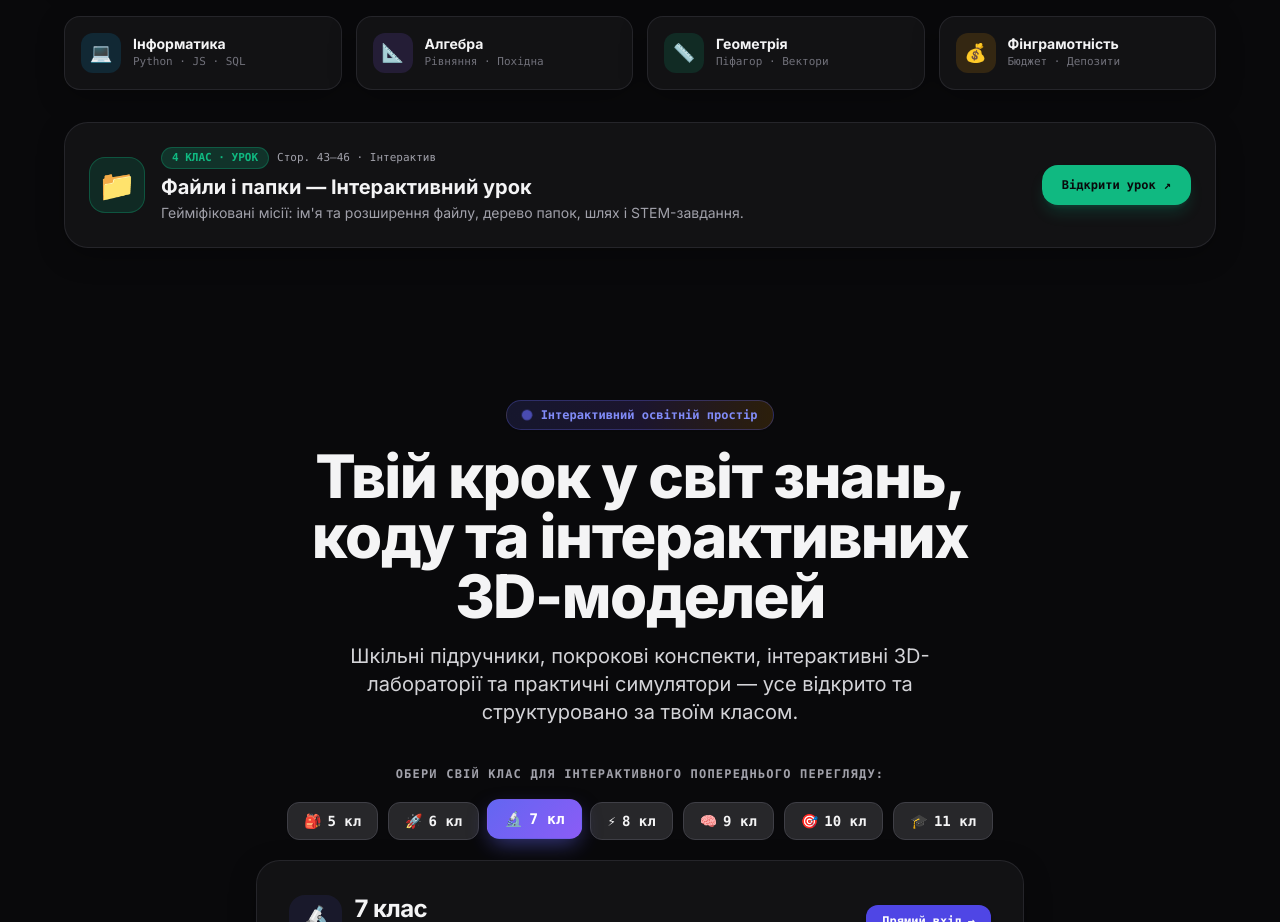
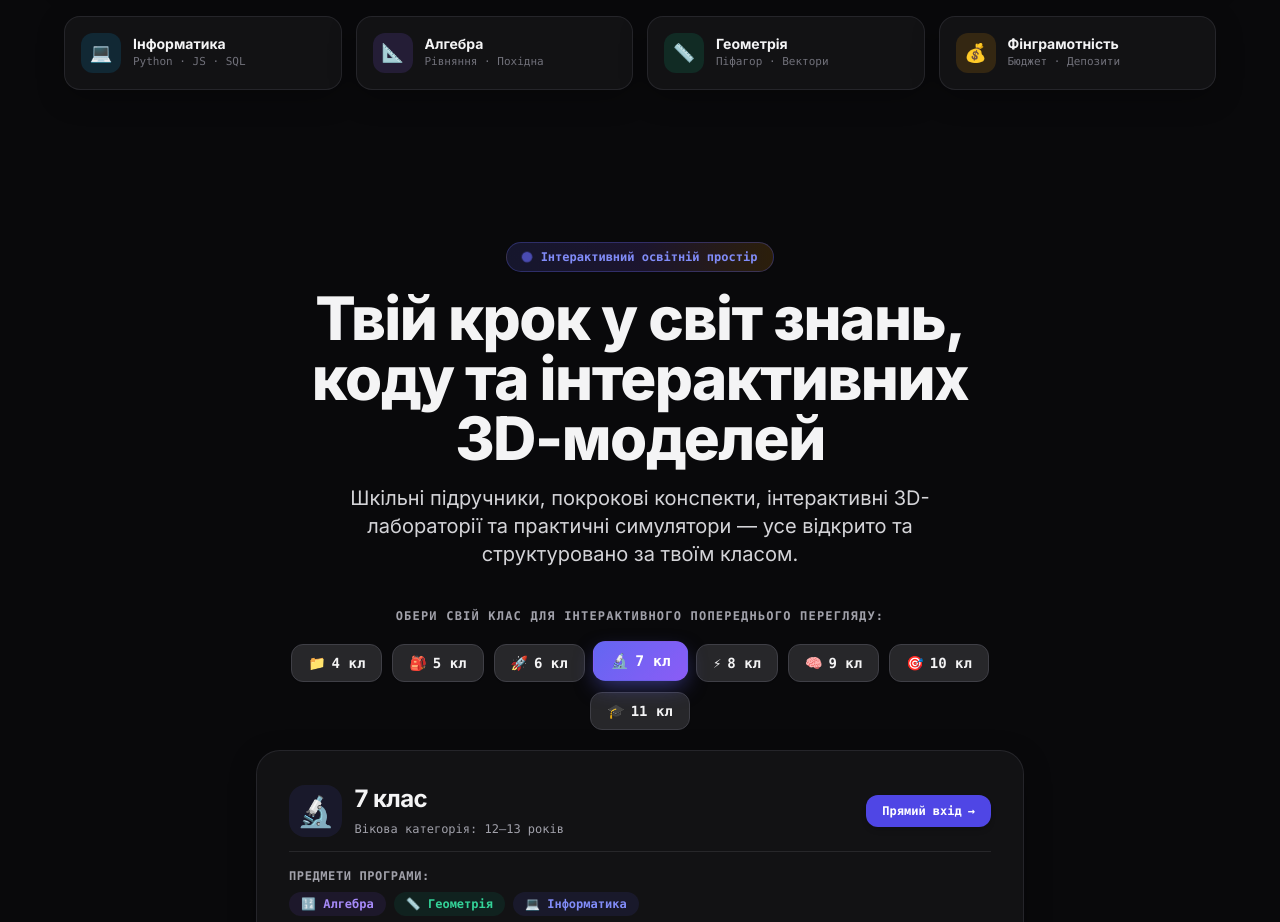
Before and after one commit to dark1604/portfoliohub, a plain HTML site: page index.html in a window 1280 px wide. Shown: the part 1500-2422 px from the top of the page. Drawn offline with nearby package versions, Linux system fonts and the light colour scheme.

Commit message:
Move 4th grade 'Files and Folders' lesson into Learning Hub under Grade 4

```diff
--- a/index.html
+++ b/index.html
@@ -722,24 +722,7 @@
           </a>
         </div>
 
-        <!-- Інтерактивний урок 4 класу: Файли і папки -->
-        <a href="./lessons/files-and-folders-4/index.html" target="_blank" rel="noopener noreferrer" class="bento-card glass-panel rounded-3xl p-5 sm:p-6 flex flex-col sm:flex-row sm:items-center justify-between gap-4 border border-emerald-500/30 bg-gradient-to-r from-emerald-500/10 via-sky-500/5 to-transparent group">
-          <div class="flex items-center gap-4">
-            <div class="w-14 h-14 shrink-0 rounded-2xl bg-emerald-500/15 border border-emerald-500/30 flex items-center justify-center text-3xl group-hover:scale-110 transition-transform">📁</div>
-            <div>
-              <div class="flex flex-wrap items-center gap-2 mb-1">
-                <span class="font-tech text-[11px] px-2.5 py-0.5 rounded-full bg-emerald-500/20 text-emerald-500 border border-emerald-500/30 font-semibold">4 КЛАС · УРОК</span>
-                <span class="font-tech text-[11px] text-zinc-400">Стор. 43–46 · Інтерактив</span>
-              </div>
-              <h3 class="text-lg sm:text-xl font-bold group-hover:text-emerald-400 transition-colors">Файли і папки — Інтерактивний урок</h3>
-              <p class="text-xs sm:text-sm text-zinc-600 dark:text-zinc-400 mt-0.5">Гейміфіковані місії: ім'я та розширення файлу, дерево папок, шлях і STEM-завдання.</p>
-            </div>
-          </div>
-          <span class="shrink-0 inline-flex items-center gap-2 px-5 py-3 rounded-2xl text-xs font-bold font-tech bg-emerald-500 text-zinc-950 group-hover:scale-[1.03] transition-transform shadow-lg shadow-emerald-500/20">
-            <span>Відкрити урок</span>
-            <span>↗</span>
-          </span>
-        </a>
+
       </div>
     </section>
 
@@ -1740,7 +1723,7 @@ $$S = P(1 + i)^n + M \cdot \frac{(1 + i)^n - 1}{i}, \qquad i = \frac{r}{12}$$
      ========================================================================== */
   const SUBJECTS = {
     cs: {
-      name: "Інформатика", short: "Інформатика", emoji: "💻", grades: [5, 6, 7, 8, 9, 10, 11], tone: "indigo",
+      name: "Інформатика", short: "Інформатика", emoji: "💻", grades: [4, 5, 6, 7, 8, 9, 10, 11], tone: "indigo",
       desc: "Алгоритми, Python, веб-розробка, бази даних і цифрова безпека.",
       icon: "M8 9l3 3-3 3m5 0h3M5 20h14a2 2 0 002-2V6a2 2 0 00-2-2H5a2 2 0 00-2 2v12a2 2 0 002 2z",
       books: [
@@ -1828,17 +1811,6 @@ $$S = P(1 + i)^n + M \cdot \frac{(1 + i)^n - 1}{i}, \qquad i = \frac{r}{12}$$
       desc: "Освітній веб-проєкт з інформаційної гігієни, медіаграмотності, критичного мислення та захисту від дезінформації й цифрового перевантаження.",
       tags: ["Інфогігієна", "Кібербезпека", "Медіаграмотність", "EdTech"],
       icon: "M9 12l2 2 4-4m5.618-4.016A11.955 11.955 0 0112 2.944a11.955 11.955 0 01-8.618 3.04A12.02 12.02 0 003 9c0 5.591 3.824 10.29 9 11.622 5.176-1.332 9-6.03 9-11.622 0-1.042-.133-2.052-.382-3.016z"
-    },
-    {
-      title: "Файли і папки (4 клас)",
-      badge: "Інтерактивний урок · 4 клас",
-      tone: "emerald",
-      url: "./lessons/files-and-folders-4/index.html",
-      repo: "4 клас · Стор. 43–46",
-      actionLabel: "Відкрити урок ↗",
-      desc: "Інтерактивний гейміфікований урок з інформатики для 4 класу: ім'я та розширення файлу, дерево папок і шлях, STEM-завдання та логічні місії.",
-      tags: ["4 клас", "Інформатика", "Файли і папки", "Інтерактив"],
-      icon: "M3 7a2 2 0 012-2h4l2 2h8a2 2 0 012 2v8a2 2 0 01-2 2H5a2 2 0 01-2-2V7z"
     }
   ];
 
@@ -1882,6 +1854,7 @@ $$S = P(1 + i)^n + M \cdot \frac{(1 + i)^n - 1}{i}, \qquad i = \frac{r}{12}$$
      ========================================================================== */
   const DEMO_ARTICLES = [
     // Інформатика
+    { id: "cs-files-folders-4", subject: "cs", grade: 4,  type: "lesson",  time: "20 хв", externalUrl: "./lessons/files-and-folders-4/index.html", title: "Файли і папки", summary: "Інтерактивний гейміфікований урок: ім'я та розширення файлу, дерево папок, шлях і STEM-місії.", tags: ["4 клас", "Файли", "Папки", "Інтерактив"] },
     { id: "cs-algorithms-5",   subject: "cs", grade: 5,  type: "lesson",  time: "8 хв",  title: "Алгоритми та виконавці", summary: "Що таке алгоритм, його властивості та перша програма з Черепашкою.", tags: ["Алгоритми", "Turtle"] },
     { id: "python-algo-sort",  subject: "cs", grade: 9,  type: "lesson",  time: "15 хв", title: "Пошук і сортування в Python", summary: "Big-O, бінарний пошук та оптимізоване сортування бульбашкою.", tags: ["Python", "Big-O"] },
     { id: "js-dom-events",     subject: "cs", grade: 10, type: "lesson",  time: "12 хв", title: "DOM-дерево та події в JavaScript", summary: "querySelector, делегування подій і інтерфейс як функція від стану.", tags: ["JavaScript", "DOM"] },
@@ -1913,6 +1886,7 @@ $$S = P(1 + i)^n + M \cdot \frac{(1 + i)^n - 1}{i}, \qquad i = \frac{r}{12}$$
 
   /* Розподіл предметів за класами (сувора шкільна програма) */
   const GRADE_SUBJECTS = {
+    4: ["cs"],
     5: ["math", "cs"],
     6: ["math", "cs"],
     7: ["alg", "geom", "cs"],
@@ -1921,10 +1895,11 @@ $$S = P(1 + i)^n + M \cdot \frac{(1 + i)^n - 1}{i}, \qquad i = \frac{r}{12}$$
     10: ["alg", "geom", "cs", "fin"],
     11: ["alg", "geom", "cs", "fin"]
   };
-  const GRADES = [5, 6, 7, 8, 9, 10, 11];
+  const GRADES = [4, 5, 6, 7, 8, 9, 10, 11];
 
   /* Дитячі метадані класів (вік, іконки, підписи) */
   const GRADE_META = {
+    4: { num: 4, label: "4 клас", emoji: "📁", age: "9–10 років", desc: "Початкова інформатика: файли, папки, алгоритми та перші цифрові відкриття." },
     5: { num: 5, label: "5 клас", emoji: "🎒", age: "10–11 років", desc: "Молодша школа: адаптація, основи алгоритмів та логічне мислення." },
     6: { num: 6, label: "6 клас", emoji: "🚀", age: "11–12 років", desc: "Дроби, відсотки, перші кроки у програмуванні та проєктах." },
     7: { num: 7, label: "7 клас", emoji: "🔬", age: "12–13 років", desc: "Старт справжньої математики: розділення на алгебру та геометрію." },
@@ -2931,8 +2906,13 @@ $$S = P(1 + i)^n + M \cdot \frac{(1 + i)^n - 1}{i}, \qquad i = \frac{r}{12}$$
           </div>
 
           <div class="grid gap-3 sm:gap-4">
-            ${lessons.length ? lessons.map((l, idx) => `
-              <a href="#/hub/${grade}/${subject}/${l.id}" class="glass-card glass-panel group rounded-2xl p-5 sm:p-6 transition-all hover:border-indigo-500/50 hover:shadow-lg flex flex-col sm:flex-row sm:items-center justify-between gap-4">
+            ${lessons.length ? lessons.map((l, idx) => {
+              const lessonHref = l.externalUrl ? esc(l.externalUrl) : `#/hub/${grade}/${subject}/${l.id}`;
+              const lessonExtAttrs = l.externalUrl ? `target="_blank" rel="noopener noreferrer"` : "";
+              const lessonBtnLabel = l.externalUrl ? "Відкрити урок" : "Читати урок";
+              const lessonArrow = l.externalUrl ? "↗" : "→";
+              return `
+              <a href="${lessonHref}" ${lessonExtAttrs} class="glass-card glass-panel group rounded-2xl p-5 sm:p-6 transition-all hover:border-indigo-500/50 hover:shadow-lg flex flex-col sm:flex-row sm:items-center justify-between gap-4">
                 <div class="flex items-start gap-4">
                   <span class="w-10 h-10 shrink-0 rounded-xl bg-zinc-100 dark:bg-zinc-800 text-zinc-600 dark:text-zinc-300 font-tech font-bold text-sm flex items-center justify-center group-hover:bg-indigo-600 group-hover:text-white transition-colors">
                     ${idx < 9 ? "0" + (idx + 1) : idx + 1}
@@ -2948,12 +2928,13 @@ $$S = P(1 + i)^n + M \cdot \frac{(1 + i)^n - 1}{i}, \qquad i = \frac{r}{12}$$
 
                 <div class="self-end sm:self-center shrink-0">
                   <div class="px-4 py-2 rounded-xl text-xs font-bold font-tech ${t.soft} ${t.text} group-hover:opacity-90 transition-opacity flex items-center gap-1.5">
-                    <span>Читати урок</span>
-                    <span>→</span>
+                    <span>${lessonBtnLabel}</span>
+                    <span>${lessonArrow}</span>
                   </div>
                 </div>
               </a>
-            `).join("") : `
+            `;
+            }).join("") : `
               <div class="glass-panel rounded-2xl py-12 text-center space-y-3">
                 <span class="text-4xl">⏳</span>
                 <h3 class="font-bold text-lg">Матеріали ${meta.label}у готуються до публікації</h3>
```
